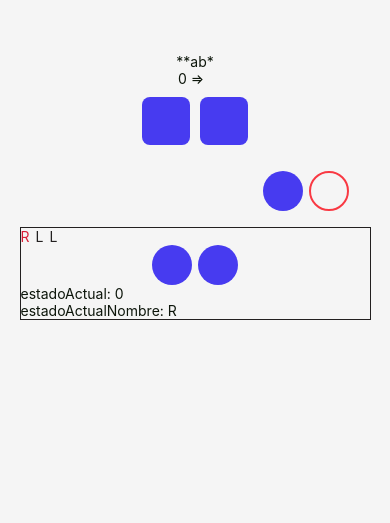
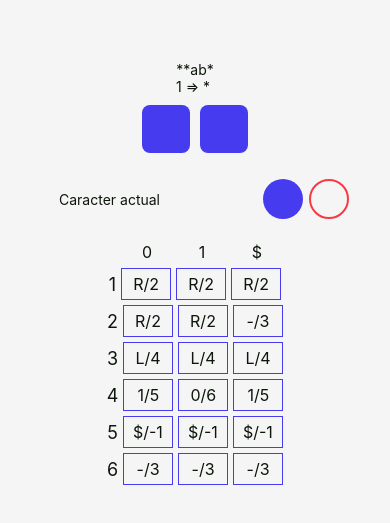
Before and after one commit to fepa0110/TuringMind, a React Native app: screen / in a window 390 px wide. Shown: the part 199-722 px from the top of the page. Built offline with nearby package versions, Linux system fonts and the light colour scheme; some icons are missing.

Commit message:
feat: :construction: Agregada Tabla de estados sin recorrido

```diff
--- a/Home.tsx
+++ b/Home.tsx
@@ -24,11 +24,11 @@ import { PrimaryIconButton } from "./components/PrimaryIconButton";
 import { SecondaryIconButton } from "./components/SecondaryIconButton";
 import { useTheme } from "./hooks/useTheme";
 import { Theme } from "./types/Theme";
-
+import { TablaEstados } from "./components/TablaEstados";
 
 export default function Home() {
-    const { getTheme } = useTheme()
-	const colors = getTheme()
+	const { getTheme } = useTheme();
+	const colors = getTheme();
 
 	const [cinta, setCinta] = useState<String[]>([
 		"",
@@ -48,20 +48,29 @@ export default function Home() {
 	const [tablaEstados, setTablaEstados] = useState<string[]>(["R", "L", "L"]);
 	const [estadoActual, setEstadoActual] = useState<number>(0);
 
-	const [text, onChangeText] = React.useState<string>(" ");
+	/*
+		1 [ "a"   "b"   "c"]
+		2 [ "R/2","L/3, "R/2"]
+		3 [ "L/2","L/2","R/2"]
+	*/
+
+	const [text, onChangeText] = React.useState<string>("");
+
+	useEffect(() => {
+	  ejecutarEstadoNuevo()
+	}, [estadoActual])
 
 	function moverseDerecha() {
 		if (cinta.length - 1 === indiceActual) {
 			setCinta((prevState) => [...prevState, " "]);
 		}
-		setIndiceActual(prevIndiceActual => prevIndiceActual + 1);
+		setIndiceActual((prevIndiceActual) => prevIndiceActual + 1);
 	}
 
 	function moverseIzquierda() {
 		if (indiceActual === 0) {
 			setCinta((prevState) => [" ", ...prevState]);
-		}
-		else setIndiceActual(prevIndiceActual => prevIndiceActual - 1);
+		} else setIndiceActual((prevIndiceActual) => prevIndiceActual - 1);
 	}
 
 	function saltarPosicionCinta(posicion: number) {
@@ -87,7 +96,12 @@ export default function Home() {
 	function Cinta() {
 		return (
 			<View style={styles(colors).cintaContainer}>
-				<ScrollView style={{ alignSelf: "center" }} horizontal={true}>
+				<ScrollView
+						style={{ alignSelf: "center", height:80 }}
+						horizontal={true}
+						alwaysBounceHorizontal={true}
+						centerContent={true}
+					>
 					{cinta.map((caracter, index) => {
 						return (
 							<View
@@ -131,28 +145,27 @@ export default function Home() {
 		if (tablaEstados[estadoActual] === "R") {
 			console.log("🚀 Derecha:", estadoActual);
 			moverseDerecha();
-		}
-		else if (tablaEstados[estadoActual] === "L") {
+		} else if (tablaEstados[estadoActual] === "L") {
 			console.log("🚀 Izquierda:", estadoActual);
 			moverseIzquierda();
 		}
-	}
+	};
 
 	function siguienteEstado() {
 		if (estadoActual < tablaEstados.length - 1) {
-			setEstadoActual(prevEstado => prevEstado+1)
-			ejecutarEstadoNuevo()
+			setEstadoActual((prevEstado) => prevEstado + 1);
+			ejecutarEstadoNuevo();
 		}
 	}
 
 	function anteriorEstado() {
 		if (estadoActual > 0) {
-			setEstadoActual(prevEstado => prevEstado-1)
-			ejecutarEstadoNuevo()
+			setEstadoActual((prevEstado) => prevEstado - 1);
+			ejecutarEstadoNuevo();
 		}
 	}
 
-	function TablaEstados() {
+	/* function TablaEstados() {
 		return (
 			<View style={[styles(colors).tablaEstadosContainer]}>
 				<View style={{ flexDirection: "row", gap: 6 }}>
@@ -182,11 +195,15 @@ export default function Home() {
 						icon={faArrowRight}
 					/>
 				</View>
-				<Text style={{color: colors.onBackground}}>{"estadoActual: " + estadoActual}</Text>
-				<Text style={{color: colors.onBackground}}>{"estadoActualNombre: " + tablaEstados[estadoActual]}</Text>
+				<Text style={{ color: colors.onBackground }}>
+					{"estadoActual: " + estadoActual}
+				</Text>
+				<Text style={{ color: colors.onBackground }}>
+					{"estadoActualNombre: " + tablaEstados[estadoActual]}
+				</Text>
 			</View>
 		);
-	}
+	} */
 
 	return (
 		<View style={styles(colors).container}>
@@ -196,8 +213,10 @@ export default function Home() {
 				<Cinta />
 
 				<View style={styles(colors).controlsContainer}>
-					<Text style={{color: colors.onBackground}}>{cinta}</Text>
-					<Text style={{color: colors.onBackground}}>{indiceActual + " => " + cinta[indiceActual]} </Text>
+					<Text style={{ color: colors.onBackground }}>{cinta}</Text>
+					<Text style={{ color: colors.onBackground }}>
+						{indiceActual + " => " + cinta[indiceActual]}{" "}
+					</Text>
 
 					<View style={styles(colors).buttonsContainer}>
 						<TouchableOpacity
@@ -255,7 +274,8 @@ export default function Home() {
 	);
 }
 
-const styles = (colors: Theme) => StyleSheet.create({
+const styles = (colors: Theme) =>
+	StyleSheet.create({
 		button: {
 			flexDirection: "row",
 			height: 48,
@@ -302,7 +322,7 @@ const styles = (colors: Theme) => StyleSheet.create({
 			marginHorizontal: 8,
 			padding: 10,
 			color: colors.onBackground,
-		backgroundColor: colors.background
+			backgroundColor: colors.background,
 		},
 		fieldContainer: {
 			flexDirection: "row",
--- /dev/null
+++ b/automata.json
@@ -0,0 +1,124 @@
+{
+    "estados": [
+        {
+            "nombre": 1,
+            "transiciones": [
+                {
+                    "caracter": "0",
+                    "operacion": "R",
+                    "nuevoEstado": 2
+                },
+                {
+                    "caracter": "1",
+                    "operacion": "R",
+                    "nuevoEstado": 2
+                },
+                {
+                    "caracter": "$",
+                    "operacion": "R",
+                    "nuevoEstado": 2
+                }
+            ]
+        },
+        {
+            "nombre": 2,
+            "transiciones":[
+                {
+                    "caracter": "0",
+                    "operacion": "R",
+                    "nuevoEstado": 2
+                },
+                {
+                    "caracter": "1",
+                    "operacion": "R",
+                    "nuevoEstado": 2
+                },
+                {
+                    "caracter": "$",
+                    "operacion": "-",
+                    "nuevoEstado": 3
+                }
+            ]
+        },
+        {
+            "nombre": 3,
+            "transiciones":[
+                {
+                    "caracter": "0",
+                    "operacion": "L",
+                    "nuevoEstado": 4
+                },
+                {
+                    "caracter": "1",
+                    "operacion": "L",
+                    "nuevoEstado": 4
+                },
+                {
+                    "caracter": "$",
+                    "operacion": "L",
+                    "nuevoEstado": 4
+                }
+            ]
+        },
+        {
+            "nombre": 4,
+            "transiciones":[
+                {
+                    "caracter": "0",
+                    "operacion": "1",
+                    "nuevoEstado": 5
+                },
+                {
+                    "caracter": "0",
+                    "operacion": "0",
+                    "nuevoEstado": 6
+                },
+                {
+                    "caracter": "$",
+                    "operacion": "1",
+                    "nuevoEstado": 5
+                }
+            ]
+        },
+        {
+            "nombre": 5,
+            "transiciones":[
+                {
+                    "caracter": "0",
+                    "operacion": "$",
+                    "nuevoEstado": -1
+                },
+                {
+                    "caracter": "1",
+                    "operacion": "$",
+                    "nuevoEstado": -1
+                },
+                {
+                    "caracter": "$",
+                    "operacion": "$",
+                    "nuevoEstado": -1
+                }
+            ]
+        },
+        {
+            "nombre": 6,
+            "transiciones":[
+                {
+                    "caracter": "0",
+                    "operacion": "-",
+                    "nuevoEstado": 3
+                },
+                {
+                    "caracter": "1",
+                    "operacion": "-",
+                    "nuevoEstado": 3
+                },
+                {
+                    "caracter": "$",
+                    "operacion": "-",
+                    "nuevoEstado": 3
+                }
+            ]
+        }
+    ]
+}
--- /dev/null
+++ b/components/TablaEstados.tsx
@@ -0,0 +1,89 @@
+import React from "react";
+import { Text, View } from "react-native";
+
+import AutomataJson from "../automata.json";
+import { Automata } from "../types/Automata";
+import { useTheme } from "../hooks/useTheme";
+
+export function TablaEstados() {
+    const { getTheme } = useTheme()
+    const colors = getTheme()
+
+	const automata: Automata = AutomataJson;
+
+	const caracteres: String[] = automata.estados[0].transiciones.map(
+		(transicion) => transicion.caracter
+	);
+
+	return (
+		<View
+			style={{
+				flexDirection: "column",
+				justifyContent: "center",
+				alignItems: "center",
+				width: "90%",
+				gap: 5,
+				paddingVertical: 6,
+                marginHorizontal: 6,
+			}}>
+			<View style={{ flexDirection: "row", gap: 5, marginLeft:14 }}>
+                    {caracteres.map((caracter, indexCaracter) => {
+                        return (
+                            <View
+                                key={
+                                    "caracter" + indexCaracter
+                                }
+                                style={{
+                                    width: 50,
+                                    height: 22,
+                                    justifyContent: "center",
+                                    alignItems: "center",
+                                }}>
+                                <Text style={{ fontSize: 16, color: colors.onBackground }}>
+                                    {caracter}
+                                </Text>
+                            </View>
+                        );
+                    })}
+                </View>
+
+			{automata.estados.map((estado, indexEstado) => {
+				return (
+					<View
+						key={"estado" + estado.nombre}
+						style={{
+							flexDirection: "row",
+							alignItems: "center",
+							gap: 5,
+						}}>
+						<Text style={{ fontSize: 18, color: colors.onBackground }}>{estado.nombre}</Text>
+
+						<View style={{ flexDirection: "row", gap: 5 }}>
+							{estado.transiciones.map((transicion, indexTransicion) => {
+								return (
+									<View
+										key={
+											"transicion" + estado.nombre + indexTransicion
+										}
+										style={{
+											borderWidth: 1,
+                                            borderColor: colors.secondary,
+											width: 50,
+											height: 32,
+                                            padding: 4,
+											justifyContent: "center",
+											alignItems: "center",
+										}}>
+										<Text style={{ fontSize: 16, color: colors.onBackground }}>
+											{transicion.operacion}/{transicion.nuevoEstado}
+										</Text>
+									</View>
+								);
+							})}
+						</View>
+					</View>
+				);
+			})}
+		</View>
+	);
+}
--- /dev/null
+++ b/types/Automata.tsx
@@ -0,0 +1,5 @@
+import { Estado } from "./Estado";
+
+export interface Automata{
+    estados: Estado[]
+}
--- /dev/null
+++ b/types/Estado.ts
@@ -0,0 +1,6 @@
+import { Transicion } from './Transicion'
+
+export interface Estado{
+    nombre: number;
+    transiciones: Transicion[];
+}
--- /dev/null
+++ b/types/Transicion.ts
@@ -0,0 +1,5 @@
+export interface Transicion{
+    caracter: string;
+    operacion: string;
+    nuevoEstado: number;
+}
```
Also changed, not shown: 1 other file (tests, documents, lock files or other folders). Lines whose indentation alone changed are shown as unchanged.
